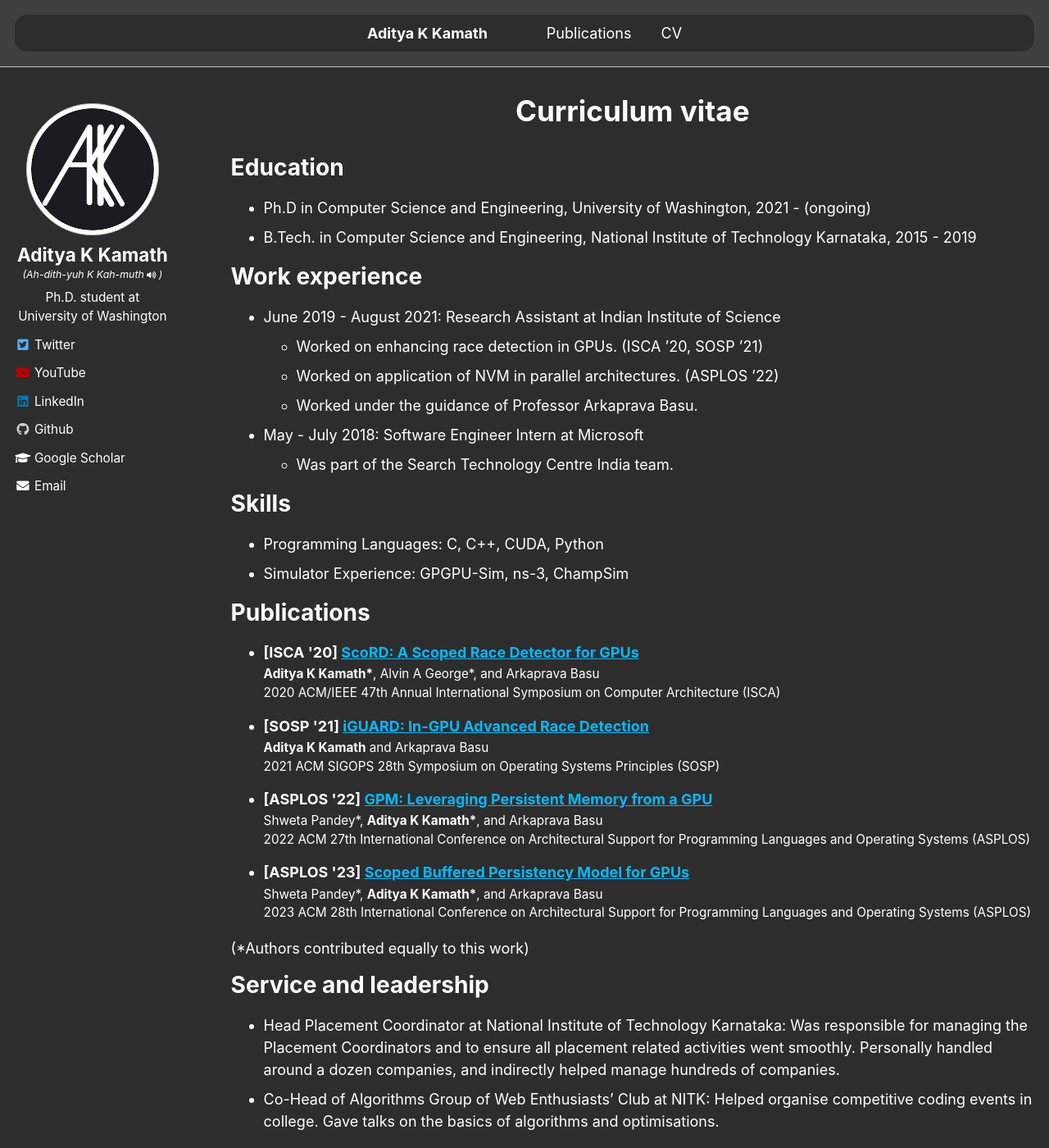
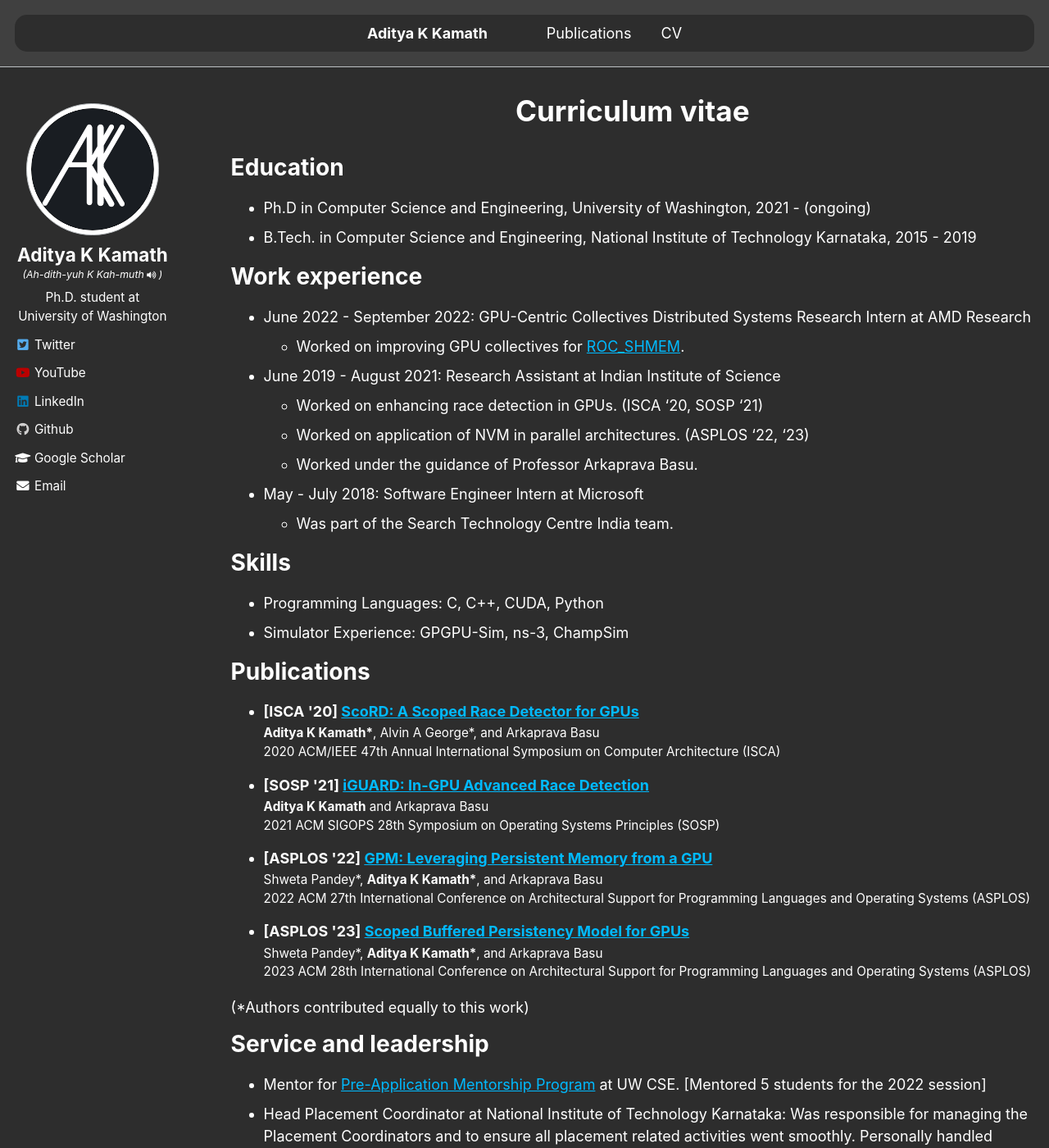
Before and after one commit to AKKamath/akkamath.github.io, a Jekyll site: the page built from _pages/cv.md, in a window 1280 px wide and 1400 px high. Shown: the whole window at 82% size. Built offline with Jekyll 4.4.1, drawn with Linux system fonts in a browser that asks for light colours.

Commit message:
Add AMD to CV

```diff
--- a/_pages/cv.md
+++ b/_pages/cv.md
@@ -16,9 +16,11 @@ Education
 
 Work experience
 ======
+* June 2022 - September 2022: GPU-Centric Collectives Distributed Systems Research Intern at AMD Research
+  * Worked on improving GPU collectives for [ROC_SHMEM](https://github.com/ROCm-Developer-Tools/ROC_SHMEM).
 * June 2019 - August 2021: Research Assistant at Indian Institute of Science
-  * Worked on enhancing race detection in GPUs. (ISCA ’20, SOSP ’21)
-  * Worked on application of NVM in parallel architectures. (ASPLOS ’22)
+  * Worked on enhancing race detection in GPUs. (ISCA '20, SOSP '21)
+  * Worked on application of NVM in parallel architectures. (ASPLOS '22, '23)
   * Worked under the guidance of Professor Arkaprava Basu.
 
 * May - July 2018: Software Engineer Intern at Microsoft
@@ -52,5 +54,6 @@ Publications
 
 Service and leadership
 ======
+* Mentor for [Pre-Application Mentorship Program](https://www.cs.washington.edu/academics/phd/admissions/pams) at UW CSE. [Mentored 5 students for the 2022 session]
 * Head Placement Coordinator at National Institute of Technology Karnataka: Was responsible for managing the Placement Coordinators and to ensure all placement related activities went smoothly. Personally handled around a dozen companies, and indirectly helped manage hundreds of companies.
 * Co-Head of Algorithms Group of Web Enthusiasts’ Club at NITK: Helped organise competitive coding events in college. Gave talks on the basics of algorithms and optimisations.
```
